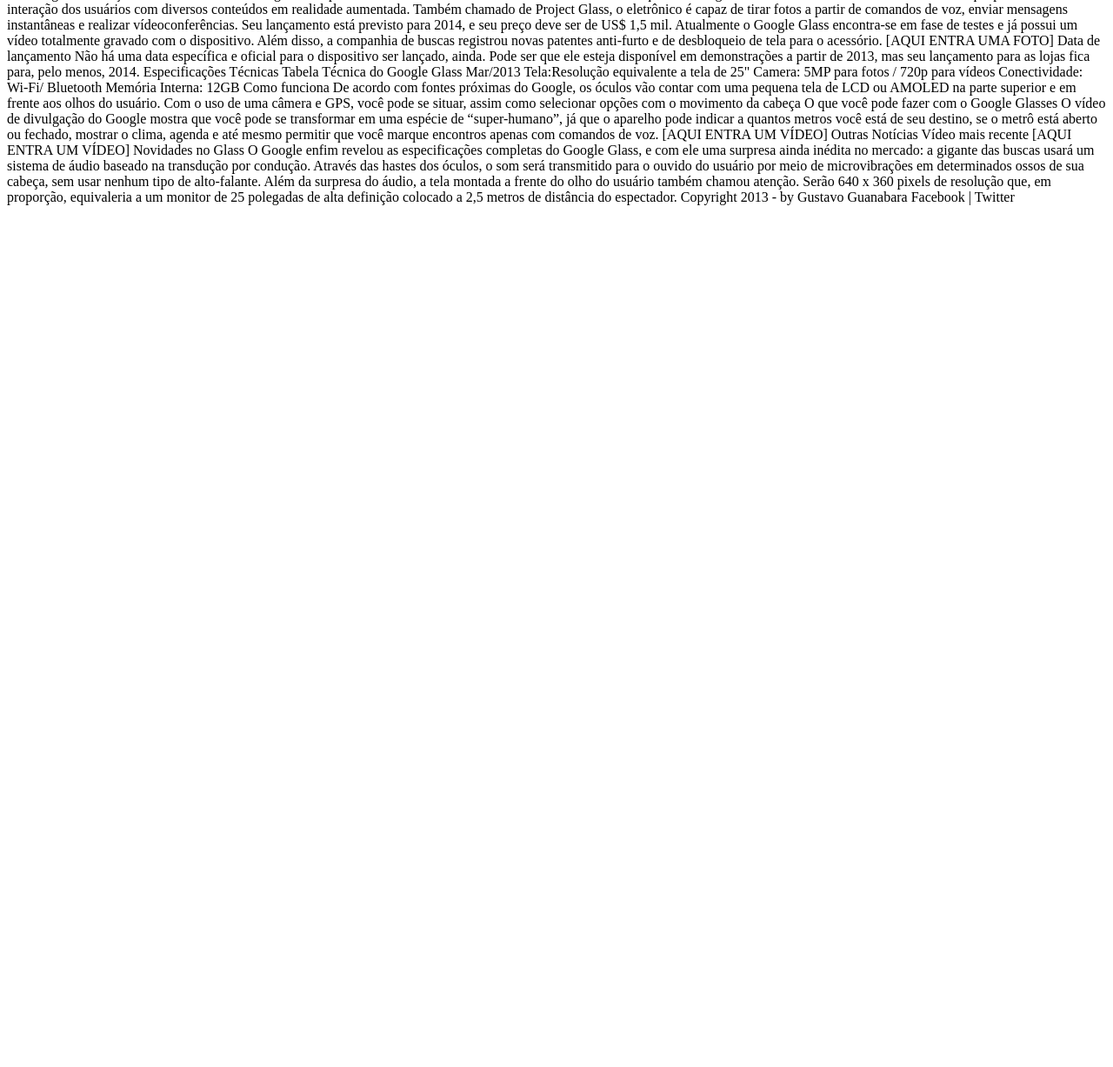
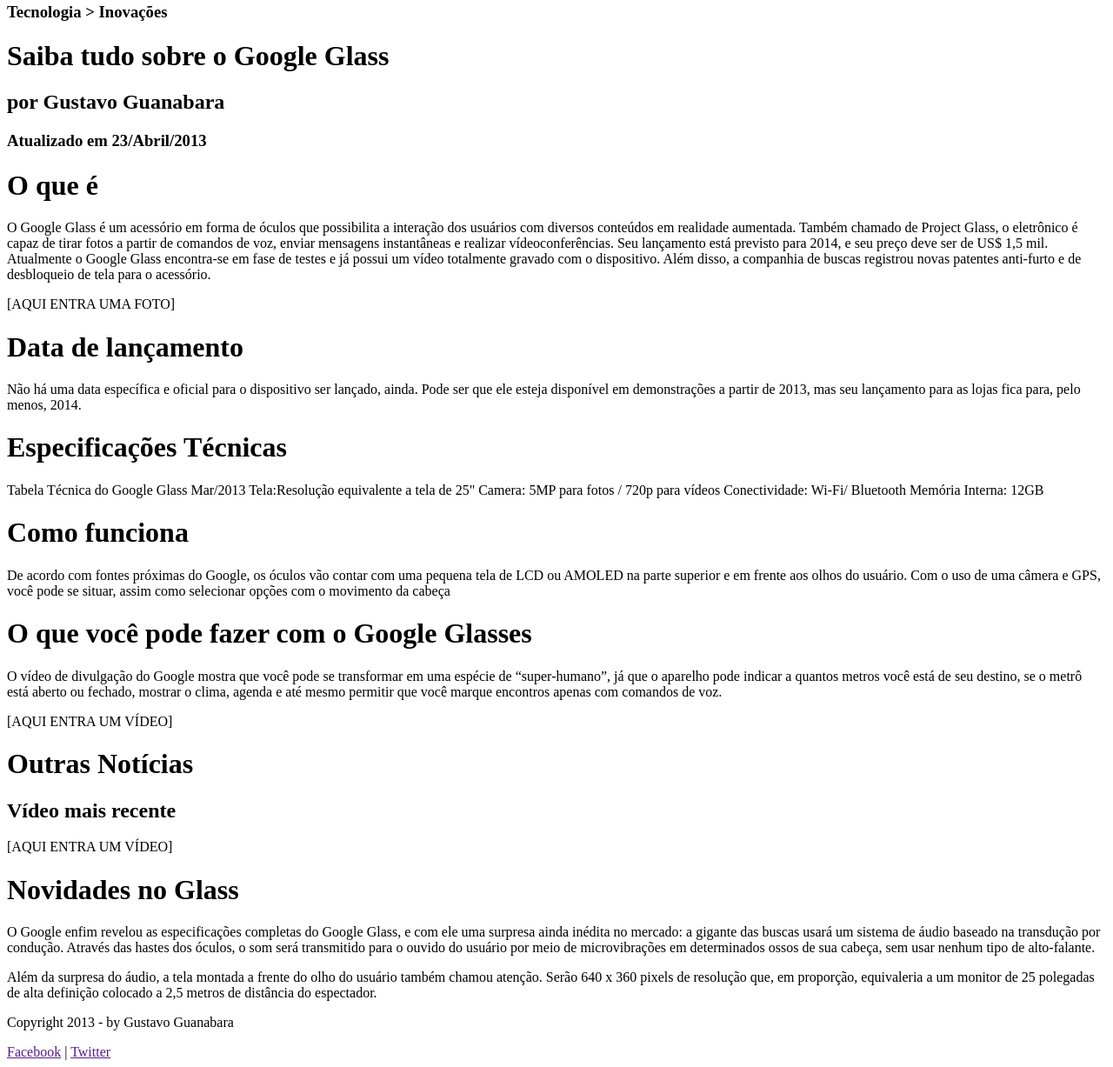
Before and after one commit to FelipeLamas/curso-em-video-google-glass, a plain HTML site: page assets/index.html in a window 1280 px wide. Shown: the part 268-1495 px from the top of the page at 87% size. Before the commit the page ends 800 px from the top, so only its background shows below. Drawn offline with Linux system fonts and the light colour scheme.

Commit message:
Tags de texto e Agrupamento de titulos

```diff
--- a/assets/index.html
+++ b/assets/index.html
@@ -23,20 +23,26 @@
             - Fale conosco
         </header>
 
-        Tecnologia > Inovações
-        Saiba tudo sobre o Google Glass
-        por Gustavo Guanabara
-        Atualizado em 23/Abril/2013
+        <hgroup>
+            <h3>Tecnologia > Inovações</h3>
+            <h1>Saiba tudo sobre o Google Glass</h1>
+            <h2>por Gustavo Guanabara</h2>
+            <h3>Atualizado em 23/Abril/2013</h3>
+        </hgroup>
 
-        O que é
+        <h1>O que é</h1>
+        <p>
             O Google Glass é um acessório em forma de óculos que possibilita a interação dos usuários com diversos conteúdos em realidade aumentada. Também chamado de Project Glass, o eletrônico é capaz de tirar fotos a partir de comandos de voz, enviar mensagens instantâneas e realizar vídeoconferências. Seu lançamento está previsto para 2014, e seu preço deve ser de US$ 1,5 mil. Atualmente o Google Glass encontra-se em fase de testes e já possui um vídeo totalmente gravado com o dispositivo. Além disso, a companhia de buscas registrou novas patentes anti-furto e de desbloqueio de tela para o acessório.
+        </p>
 
         [AQUI ENTRA UMA FOTO]
 
-        Data de lançamento
+        <h1>Data de lançamento</h1>
+        <p>
             Não há uma data específica e oficial para o dispositivo ser lançado, ainda. Pode ser que ele esteja disponível em demonstrações a partir de 2013, mas seu lançamento para as lojas fica para, pelo menos, 2014.
+        </p>
 
-        Especificações Técnicas
+        <h1>Especificações Técnicas</h1>
         Tabela Técnica do Google Glass Mar/2013
 
         Tela:Resolução equivalente a tela de 25"
@@ -44,26 +50,36 @@
         Conectividade: Wi-Fi/ Bluetooth
         Memória Interna: 12GB
 
-        Como funciona
+        <h1>Como funciona</h1>
+        <p>
             De acordo com fontes próximas do Google, os óculos vão contar com uma pequena tela de LCD ou AMOLED na parte superior e em frente aos olhos do usuário. Com o uso de uma câmera e GPS, você pode se situar, assim como selecionar opções com o movimento da cabeça
+        </p>
 
-        O que você pode fazer com o Google Glasses
+        <h1>O que você pode fazer com o Google Glasses</h1>
+        <p>
             O vídeo de divulgação do Google mostra que você pode se transformar em uma espécie de “super-humano”, já que o aparelho pode indicar a quantos metros você está de seu destino, se o metrô está aberto ou fechado, mostrar o clima, agenda e até mesmo permitir que você marque encontros apenas com comandos de voz.
+        </p>
 
         [AQUI ENTRA UM VÍDEO]
 
-        Outras Notícias
-        Vídeo mais recente
+        <h1>Outras Notícias</h1>
+        <h2>Vídeo mais recente</h2>
 
         [AQUI ENTRA UM VÍDEO]
 
-        Novidades no Glass
+        <h1>Novidades no Glass</h1>
+        <p>
             O Google enfim revelou as especificações completas do Google Glass, e com ele uma surpresa ainda inédita no mercado: a gigante das buscas usará um sistema de áudio baseado na transdução por condução. Através das hastes dos óculos, o som será transmitido para o ouvido do usuário por meio de microvibrações em determinados ossos de sua cabeça, sem usar nenhum tipo de alto-falante.
+        </p>
 
+        <p>
             Além da surpresa do áudio, a tela montada a frente do olho do usuário também chamou atenção. Serão 640 x 360 pixels de resolução que, em proporção, equivaleria a um monitor de 25 polegadas de alta definição colocado a 2,5 metros de distância do espectador.
+        </p>
 
-        Copyright 2013 - by Gustavo Guanabara
-        Facebook | Twitter
+        <footer>
+            <p>Copyright 2013 - by Gustavo Guanabara</p>
+            <a href="">Facebook</a> | <a href="">Twitter</a>
+        </footer>
     </div>
 </body>
 </html>
```
Lines whose indentation alone changed are shown as unchanged.
